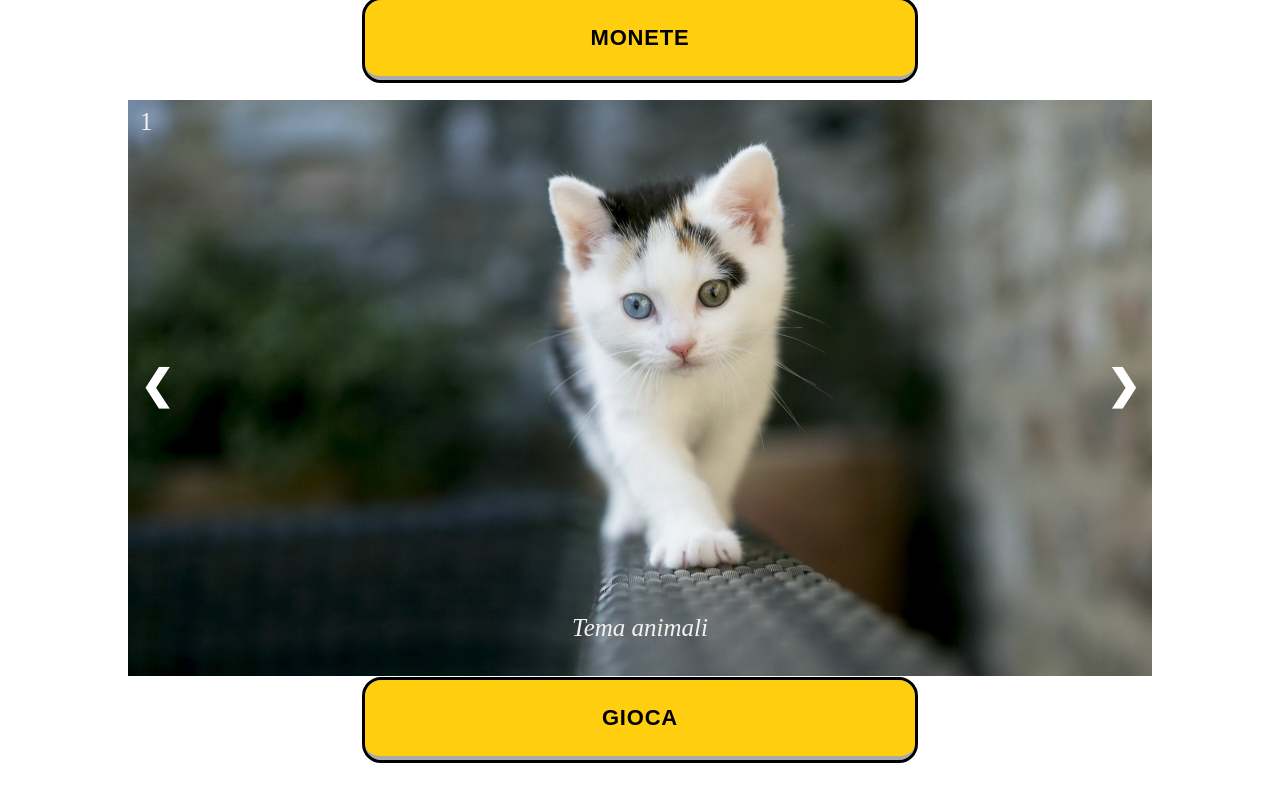
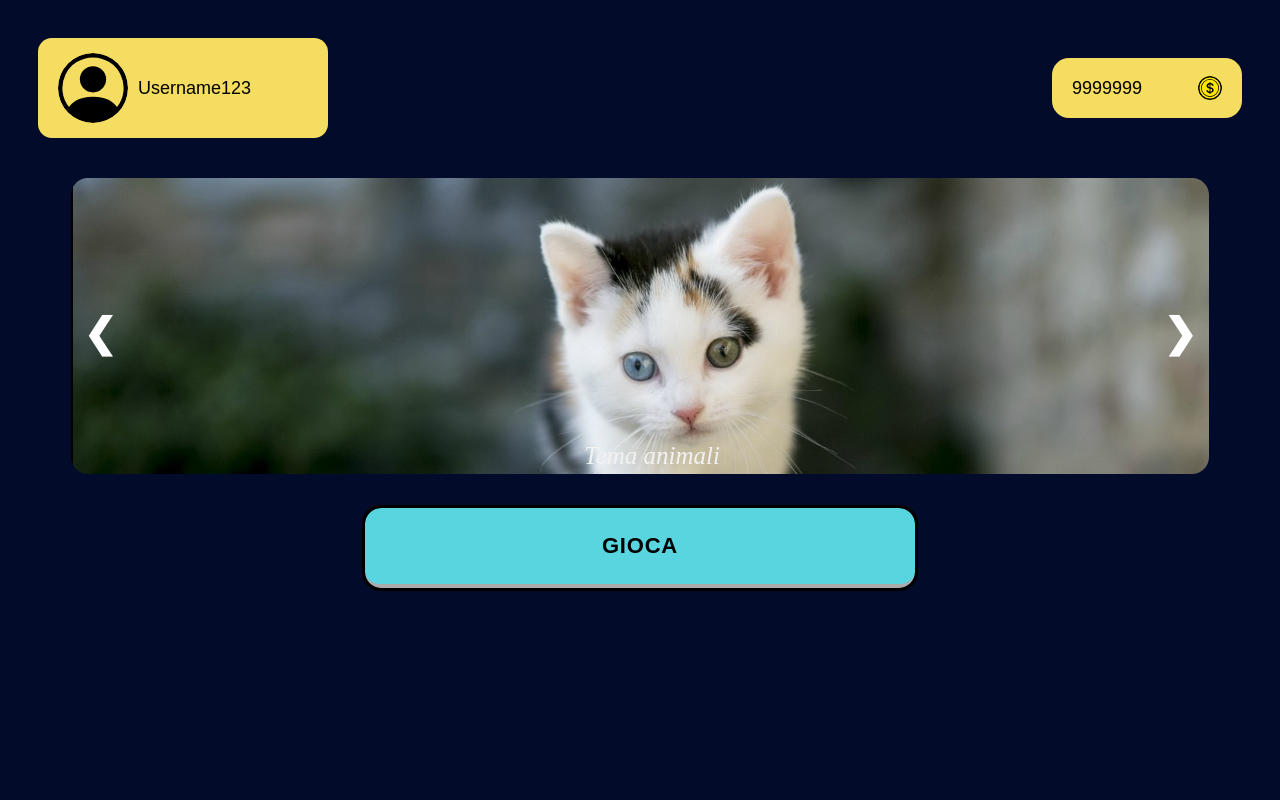
Before and after one commit to jacdiste/PicLink, a PHP site: page /html/gamemode.html in a window 1280 px wide. Run offline with PHP 8.4, Linux system fonts and the light colour scheme.

Commit message:
Co-authored-by: jacdiste <jacdiste@users.noreply.github.com>

```diff
--- a/PicLink/css/gamemode.css
+++ b/PicLink/css/gamemode.css
@@ -1,10 +1,75 @@
+#profile {
+  display:flex;
+  align-items: center;
+  padding: 30px 30px 30px 30px;
+}
+
+#avatar-bar {
+  width: 250px;
+  height: 80px;
+  padding: 10px 20px;
+  background-color: #F5DD61;
+  border-radius: 14px;
+  display: flex;
+  align-items: center;
+  gap: 10px;
+}
+
+.avatar {
+  width:70px;
+  height: 70px;
+  border-radius: 50%;
+  overflow: hidden;
+}
+
+.avatar img {
+  width: 100%;
+  height: 100%;
+}
+
+.username {
+  font-size: 18px;
+  font-family:Arial, Helvetica, sans-serif;
+}
+
+#money {
+  font-size: 18px;
+  font-family: Arial, Helvetica, sans-serif;
+}
+
+#money-container svg {
+  background-color: #ffe600;
+  border-radius: 14px;
+  width: 24px;
+  height: 24px;
+  margin-left :auto;
+}
+
+#money-container {
+  width: 150px;
+  height: 40px;
+  margin-left: auto;
+  margin-right:0;
+  padding: 10px 20px;
+  background-color: #F5DD61;
+  border-radius: 17px;
+  display: flex;
+  align-items: center;
+  gap: 10px;
+}
+
+.foto-tema {
+  width: 100%;
+  border-radius: 17px;
+}
+
 .bottone{
     display: block;
     margin: auto;
     margin-bottom: 20px;
     width: 550px;
     height: 80px;
-    background-color:#ffcf0f;
+    background-color: #59D5E0;
     border-radius: 16px;
     border-width: 0 0 4.5px 0;
     box-sizing: border-box;
@@ -15,7 +80,7 @@
     font-weight: 700;
     letter-spacing: .8px;
     line-height: 20px;
-    border-color: white;
+    border-color: rgb(255, 255, 255);
     outline:solid;
     overflow: auto;
     text-align: center;
@@ -32,30 +97,27 @@
   }
 
 body {
-    display:contents;
-    justify-content: center;
-    align-items: center;
-    background-repeat: no-repeat;
-    min-height: 100vh;
-    background-size: cover;
-    background-position: center;
-    background-attachment: fixed;
+  background-color:rgb(3, 11, 43);
+  background-repeat: no-repeat;
+  background-attachment: fixed;
+  background-size:contain;
+  background-position: center;
 }
 
-  @media screen and (max-width: 600px){
+@media screen and (max-width: 600px){
     .bottone{
       transform: translateX(80px) translateY(120px);
 
     }
   }
 
-  * {box-sizing:border-box}
-
   /* Slideshow container */
   .themes-container {
-    max-width: 80%;
+    max-width: 90%;
+    max-height: fit-content;
     position: relative;
     margin: auto;
+    padding: 10px 0 30px 0;
   }
 
   /* Hide the images by default */
@@ -91,44 +153,8 @@ body {
     font-style:oblique;
     font-size: 25px;
     padding: 8px 12px;
-    position: absolute;
+    position:absolute;
     bottom: 30px;
     width: 100%;
     text-align: center;
   }
-
-  /* Number text (1/3 etc) */
-  .numbertext {
-    color: #f2f2f2;
-    font-size: 25px;
-    padding: 8px 12px;
-    position: absolute;
-    top: 0;
-  }
-
-  /* The dots/bullets/indicators */
-  .dot {
-    cursor: pointer;
-    height: 15px;
-    width: 15px;
-    margin: 0 2px;
-    background-color: #bbb;
-    border-radius: 50%;
-    display: inline-block;
-    transition: background-color 0.6s ease;
-  }
-
-  .active, .dot:hover {
-    background-color: #717171;
-  }
-
-  /* Fading animation */
-  .fade {
-    animation-name: fade;
-    animation-duration: 1.5s;
-  }
-
-  @keyframes fade {
-    from {opacity: .4}
-    to {opacity: 1}
-  }
--- a/PicLink/html/gamemode.html
+++ b/PicLink/html/gamemode.html
@@ -8,25 +8,41 @@
 </head>
 <body>
     <div id="profile">
-        <button class="bottone" name="monete">MONETE</button>
+        <div id="avatar-bar">
+            <div class="avatar">
+                <svg xmlns="http://www.w3.org/2000/svg" width="100%" height="100%" fill="currentColor" class="bi bi-person-circle" viewBox="0 0 16 16">
+                    <path d="M11 6a3 3 0 1 1-6 0 3 3 0 0 1 6 0"/>
+                    <path fill-rule="evenodd" d="M0 8a8 8 0 1 1 16 0A8 8 0 0 1 0 8m8-7a7 7 0 0 0-5.468 11.37C3.242 11.226 4.805 10 8 10s4.757 1.225 5.468 2.37A7 7 0 0 0 8 1"/>
+                  </svg>
+            </div>
+            <span class="username">Username123</span>
+        </div>
+
+        <div id="money-container">
+            <span id="money">
+                9999999
+            </span>
+            <svg xmlns="http://www.w3.org/2000/svg" width="26" height="26" fill="black" class="bi bi-coin" viewBox="0 0 16 16">
+                <path d="M5.5 9.511c.076.954.83 1.697 2.182 1.785V12h.6v-.709c1.4-.098 2.218-.846 2.218-1.932 0-.987-.626-1.496-1.745-1.76l-.473-.112V5.57c.6.068.982.396 1.074.85h1.052c-.076-.919-.864-1.638-2.126-1.716V4h-.6v.719c-1.195.117-2.01.836-2.01 1.853 0 .9.606 1.472 1.613 1.707l.397.098v2.034c-.615-.093-1.022-.43-1.114-.9zm2.177-2.166c-.59-.137-.91-.416-.91-.836 0-.47.345-.822.915-.925v1.76h-.005zm.692 1.193c.717.166 1.048.435 1.048.91 0 .542-.412.914-1.135.982V8.518z"/>
+                <path d="M8 15A7 7 0 1 1 8 1a7 7 0 0 1 0 14m0 1A8 8 0 1 0 8 0a8 8 0 0 0 0 16"/>
+                <path d="M8 13.5a5.5 5.5 0 1 1 0-11 5.5 5.5 0 0 1 0 11m0 .5A6 6 0 1 0 8 2a6 6 0 0 0 0 12"/>
+            </svg>
+        </div>
     </div>
 
     <div class="themes-container">
-        <div class="theme fade">
-            <div class="numbertext">1</div>
-            <img src="../foto/immagini-temi/gatto.png" style="width:100%">
+        <div class="theme">
+            <img class="foto-tema" src="../foto/immagini-temi/gatto1.png">
             <div class="text">Tema animali</div>
         </div>
 
-        <div class="theme fade">
-            <div class="numbertext">2</div>
-            <img src="../foto/immagini-temi/bimbi.png" style="width:100%">
+        <div class="theme">
+            <img class="foto-tema" src="../foto/immagini-temi/bimbi.png">
             <div class="text">Tema sport</div>
         </div>
 
-        <div class="theme fade">
-            <div class="numbertext">3</div>
-            <img src="../foto/immagini-temi/cane.png" style="width:100%">
+        <div class="theme">
+            <img class="foto-tema" src="../foto/immagini-temi/statua.png">
             <div class="text">Tema arte</div>
         </div>
 
--- a/PicLink/javascript/gamemode.js
+++ b/PicLink/javascript/gamemode.js
@@ -25,5 +25,4 @@ let themeIndex = 1;
     dots[i].className = dots[i].className.replace(" active", "");
   }
   themes[themeIndex-1].style.display = "block";
-          dots[themeIndex-1].className += " active";
 }
```
Also changed, not shown: PicLink/foto/immagini-temi/gatto1.png (added). Lines whose indentation alone changed are shown as unchanged.
